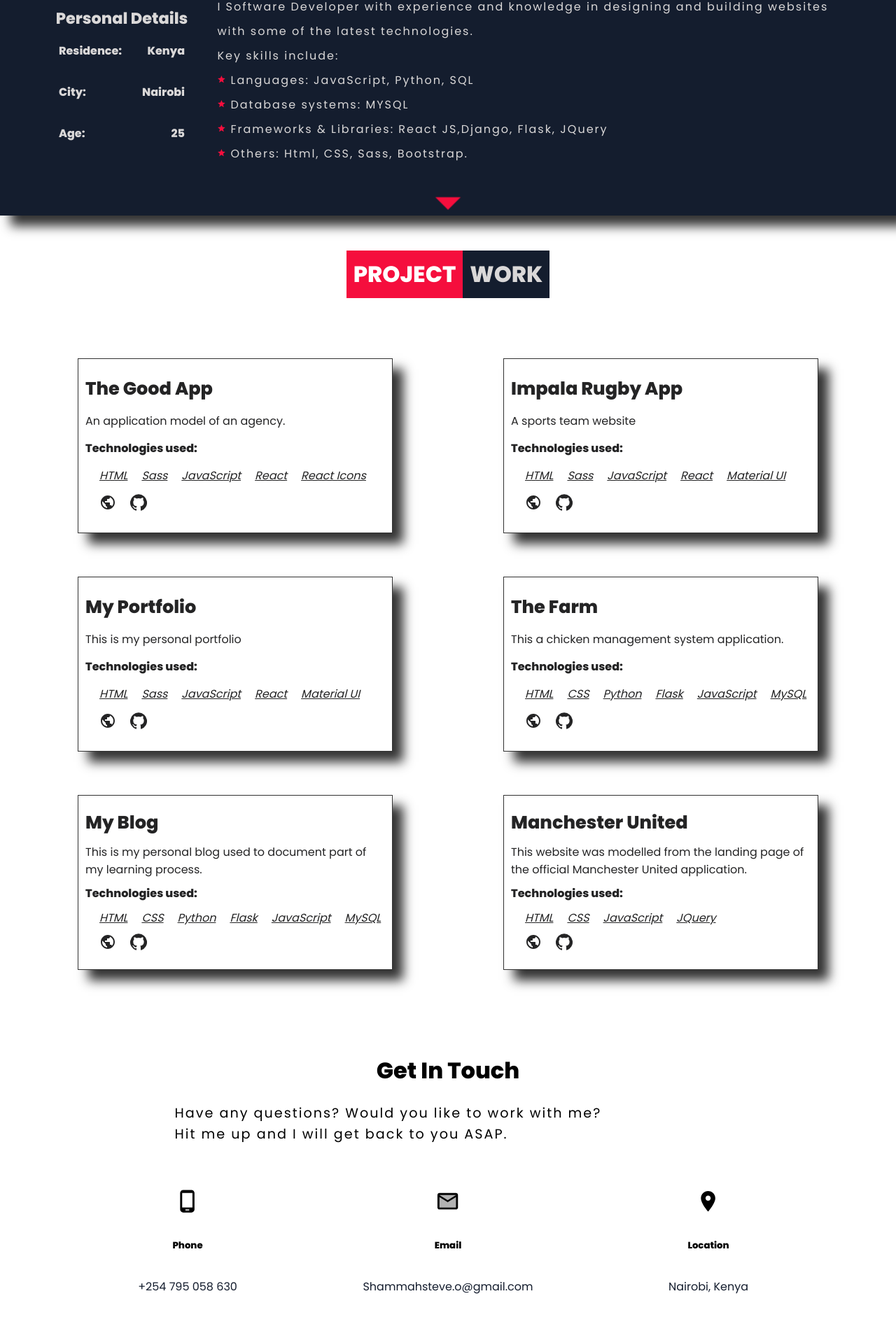
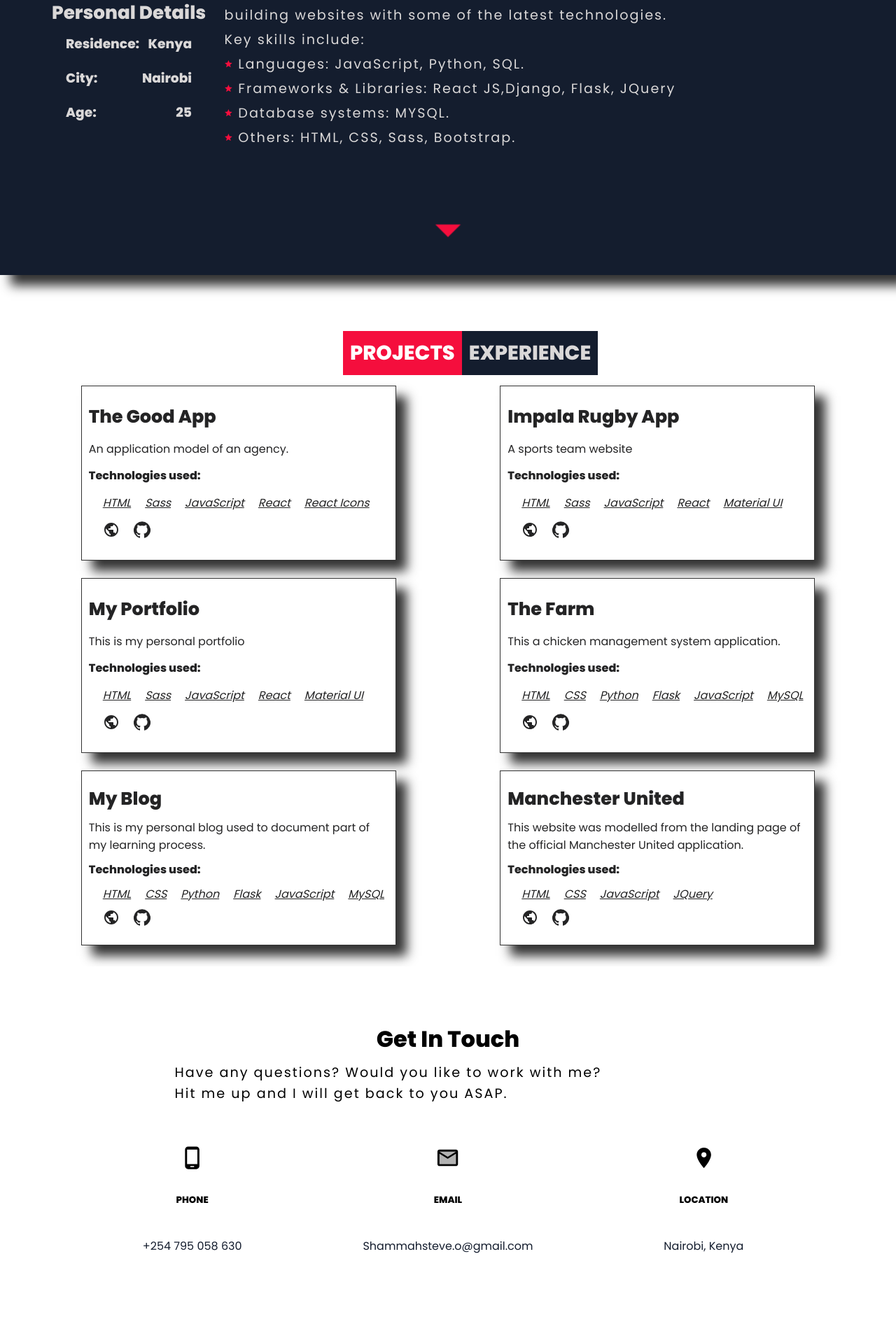
Before and after one commit to steveshammah/my-portfolio, a React (Create React App) app: page / in a window 1280 px wide. Shown: the part 882-2774 px from the top of the page at 70% size. Built offline with nearby package versions, Linux system fonts and the light colour scheme.

Commit message:
projects/work switch update

```diff
--- a/src/components/Contact/Contact.scss
+++ b/src/components/Contact/Contact.scss
@@ -5,20 +5,20 @@
   flex-direction: column;
   align-items: center;
   justify-content: space-between;
-  padding: 30px 20px 10px 20px;
+  padding: 80px 20px 10px 20px;
   width: 100%;
+  margin-top: 80px;
 
   @include screen-size(phone) {
-    height: 120vh;
+    min-height: auto;
   }
 
   @include screen-size(tablet) {
-    height: 100vh;
+    height: 90vh;
   }
 
   @include screen-size(desktop) {
-    height: 100vh;
-    margin-top: 80px;
+    height: 80vh !important;
   }
 
   h2 {
@@ -53,26 +53,28 @@
       display: flex;
       align-items: center;
       justify-content: center;
-      height: 50%;
+      height: 80%;
       width: 100%;
+
+      padding: 10px;
 
       @include screen-size(phone) {
         flex-direction: column;
         margin: 5px;
+        // height: auto;
       }
 
       span {
         display: flex;
         align-items: center;
-
         justify-content: space-around;
         flex-direction: column;
 
         @include screen-size(phone) {
           font-size: 1rem;
           width: 70%;
-          height: 100%;
-          margin: 5px;
+          // height: 100%;
+          margin: 10px 0;
         }
 
         @include screen-size(tablet) {
@@ -89,8 +91,12 @@
         .icon {
           font-size: 2.2rem;
         }
+        h5 {
+          text-transform: uppercase;
+        }
         p {
           color: $mainColor;
+          margin-top: 10px;
         }
       }
     }
--- a/src/components/Intro/Intro.jsx
+++ b/src/components/Intro/Intro.jsx
@@ -23,8 +23,8 @@ export const Intro = ({ setMenuActive }) => {
         "My name you ask?",
         "Steve Shammah",
         "A Full Stack Web Developer",
-        "Enthuisiastic about tech",
-        "and all the bugs that come with it.",
+        "Enthusiastic about software development",
+        "and all the errors that come with it.",
         "...",
       ],
       backSpeed: 60,
@@ -102,11 +102,11 @@ export const Intro = ({ setMenuActive }) => {
             I Software Developer with experience and knowledge in designing and
             building websites with some of the latest technologies. <br /> Key
             skills include: <br /> <Star className='icon' /> Languages:
-            JavaScript, Python, SQL <br /> <Star className='icon' /> Database
-            systems: MYSQL <br />
+            JavaScript, Python, SQL. <br />
             <Star className='icon' /> Frameworks & Libraries: React JS,Django,
-            Flask, JQuery <br /> <Star className='icon' /> Others: Html, CSS,
-            Sass, Bootstrap.
+            Flask, JQuery <br /> <Star className='icon' /> Database systems:
+            MYSQL.
+            <br /> <Star className='icon' /> Others: HTML, CSS, Sass, Bootstrap.
           </p>
         </div>
 
--- a/src/components/Intro/Intro.scss
+++ b/src/components/Intro/Intro.scss
@@ -3,7 +3,7 @@
 .introContainer {
   // background-color: red;
   background-color: $secondaryColor;
-  height: 140vh;
+  height: auto;
   width: 100%;
   display: flex;
   justify-content: flex-start;
@@ -18,7 +18,7 @@
 
   .leftContainer {
     width: 100% !important;
-    height: 70%;
+    height: 90vh;
     position: relative;
     // top: 30vh;
     transition: all ease-in-out 1.5s;
@@ -49,11 +49,13 @@
     }
     .image {
       width: 100%;
-      height: 80%;
+      height: auto;
       display: flex;
       align-items: center;
       justify-content: space-around;
       flex-direction: column;
+      position: relative;
+      top: 30%;
 
       img {
         height: 230px;
@@ -157,7 +159,7 @@
             font-size: 2rem;
 
             &:hover {
-              color: $secondaryColor;
+              color: $tertiaryColor;
             }
           }
         }
@@ -170,26 +172,21 @@
     flex-direction: column;
     align-items: center;
     justify-content: space-around;
-    // position: relative;
-    // top: 35vh;
     box-shadow: 15px 15px 15px #333;
-    // border-radius: 10px;
     width: 100%;
-    height: 30%;
-
+    margin-top: 5px;
     background-color: $mainColor;
     color: $mainTextColor;
 
     @include screen-size(desktop) {
-      height: 30%;
+      height: 30vh;
     }
-    // @include screen-size(tablet) {
-    //   height: 500px;
-    // }
-    // @include screen-size(phone) {
-    //   // top: 40vh;
-    //   height: 75%;
-    // }
+    @include screen-size(tablet) {
+      min-height: 60vh;
+    }
+    @include screen-size(phone) {
+      height: 90vh;
+    }
 
     .container {
       width: 90%;
@@ -209,7 +206,7 @@
         align-items: center;
         justify-content: space-around;
         height: 80%;
-        font-size: 1.2rem;
+        font-size: 1.4rem;
 
         @include screen-size(phone) {
           height: 50%;
@@ -228,9 +225,10 @@
       p {
         line-height: 35px;
         letter-spacing: 2px;
-        padding: 10px;
+        padding: 20px;
         width: 80%;
-        height: 100%;
+        height: 80%;
+        font-size: 1.2rem;
 
         @include screen-size(phone) {
           width: 100%;
--- a/src/components/Portfolio/Experience.jsx
+++ b/src/components/Portfolio/Experience.jsx
@@ -2,22 +2,22 @@ import "./Portfolio.scss";
 import { useState, useEffect } from "react";
 
 export const Experience = ({ setMenuActive }) => {
-  const [activeYear, setActiveYear] = useState(2020);
+  const [activeYear, setActiveYear] = useState("2020");
   const [activeJob, setActiveJob] = useState([]);
+  const workYears = ["2022", "2020", "2017"];
 
   useEffect(() => {
     setJob();
 
     // eslint-disable-next-line
   }, [activeYear]);
-  const workYears = [2020, 2019, 2017];
 
   //   Jobs Object
   const jobs = [
     {
       company: "Resolution Insurance Ltd",
-      joinDate: 2020,
-      leaveDate: "Present",
+      joinDate: "July 2020",
+      leaveDate: "January 2022",
       role: "Underwriting Executive",
       desc: [
         " Reconciled group and individual renewal rates based on information provided by the Underwriters and actuarial/pricing department using the organisation’s core system. The process generates invoices for finance approval.",
@@ -27,8 +27,8 @@ export const Experience = ({ setMenuActive }) => {
     },
     {
       company: "Resolution Insurance Ltd",
-      joinDate: 2019,
-      leaveDate: 2020,
+      joinDate: "April 2019",
+      leaveDate: "July 2020",
       role: "Claims Executive",
       desc: [
         "Examined claims forms and other records to determine insurance coverage and validity.",
@@ -38,9 +38,9 @@ export const Experience = ({ setMenuActive }) => {
     },
     {
       company: "Fashtech Computers Ltd",
-      joinDate: 2017,
-      leaveDate: 2018,
-      role: "IT Technician",
+      joinDate: "September 2017",
+      leaveDate: "December 2017",
+      role: "IT Technician - Internship",
       desc: [
         " Gained experience with computer diagnostics of both hardware and software.",
         " Computers, laptops and other peripheral hardware repairs",
@@ -52,7 +52,7 @@ export const Experience = ({ setMenuActive }) => {
   //   Set Selected Job -Year
   const setJob = () => {
     // eslint-disable-next-line
-    const job = jobs.filter((job) => job.joinDate == activeYear);
+    const job = jobs.filter((job) => job.leaveDate.includes(activeYear));
     setActiveJob(job);
   };
 
@@ -93,14 +93,10 @@ export const Experience = ({ setMenuActive }) => {
                   <i>{item.role}</i>
                 </h4>
 
-                <span>
-                  <h4>
-                    <i>{item.joinDate}</i>
-                  </h4>{" "}
-                  -{" "}
-                  <h4>
-                    <i>{item.leaveDate}</i>
-                  </h4>
+                <span className='work-period'>
+                  From
+                  <i>{item.joinDate} </i> to
+                  <i> {item.leaveDate}</i>{" "}
                 </span>
               </div>
               <div className='job-description'>
--- a/src/components/Portfolio/Portfolio.jsx
+++ b/src/components/Portfolio/Portfolio.jsx
@@ -14,13 +14,13 @@ export const Portfolio = ({ setMenuActive, menuActive }) => {
       <span className='project-view'>
         {projectView ? (
           <>
-            <h2 className='active'>Project</h2>
-            <h2 onClick={() => setProjectView(!projectView)}>Work</h2>
+            <h2 className='active'>Projects</h2>
+            <h2 onClick={() => setProjectView(!projectView)}>Experience</h2>
           </>
         ) : (
           <>
-            <h2 onClick={() => setProjectView(!projectView)}>Project</h2>
-            <h2 className='active'>Work</h2>
+            <h2 onClick={() => setProjectView(!projectView)}>Projects</h2>
+            <h2 className='active'>Experience</h2>
           </>
         )}
       </span>{" "}
--- a/src/components/Portfolio/Portfolio.scss
+++ b/src/components/Portfolio/Portfolio.scss
@@ -4,21 +4,43 @@
   display: flex;
   flex-direction: column;
   align-items: center;
-  justify-content: center;
-  // background-color: red;
+  justify-content: space-around;
   // top: 200px;
-  position: relative;
-  margin-top: 50px;
+  // position: relative;
+  padding: 80px 10px 10px 10px;
+  overflow: hidden;
+
+  // background-color: lime;
+
+  @include screen-size(phone) {
+    height: auto;
+  }
+  @include screen-size(tablet) {
+    height: auto;
+  }
+
+  @include screen-size(desktop) {
+    height: 100vh;
+  }
 
   .project-view {
     display: flex;
     align-items: center;
     justify-content: space-around;
     margin-bottom: 10px;
-    width: auto;
+
+    @include screen-size(phone) {
+      width: 300px;
+    }
+    @include screen-size(tablet) {
+      width: 300px;
+    }
+
+    @include screen-size(desktop) {
+      width: 400px;
+    }
 
     h2 {
-      font-size: 2rem;
       padding: 10px;
       text-transform: uppercase;
       // display: block;
@@ -32,6 +54,17 @@
         color: white;
         cursor: default;
       }
+
+      @include screen-size(phone) {
+        font-size: 1.4rem;
+      }
+      @include screen-size(tablet) {
+        font-size: 1.8rem;
+      }
+
+      @include screen-size(desktop) {
+        font-size: 2rem;
+      }
     }
   }
 
@@ -39,18 +72,19 @@
     display: flex;
     flex-wrap: wrap;
     // flex-direction: column;
-    align-items: center;
+    align-items: flex-end;
     justify-content: center;
 
     @include screen-size(phone) {
       height: auto;
     }
     @include screen-size(tablet) {
-      height: 130vh;
+      height: auto !important;
     }
 
     @include screen-size(desktop) {
-      height: 90vh !important;
+      // height: 90vh !important;
+      height: 90% !important;
     }
 
     .projectsContainer {
@@ -60,6 +94,7 @@
       align-items: center;
       width: 95%;
       height: 90%;
+      // background-color: red;
 
       .project {
         width: 450px;
@@ -189,7 +224,7 @@
       .work {
         padding: 10px;
         width: 80%;
-        min-height: 50%;
+        // min-height: 70%;
         display: flex;
         flex-direction: column;
         align-items: center;
@@ -215,14 +250,20 @@
 
           h3 {
             font-size: 1.4rem;
+            text-transform: uppercase;
           }
-          span {
+          h4 {
+            font-weight: 500;
+            text-transform: uppercase;
+          }
+          .work-period {
             display: flex;
             justify-content: space-between;
             align-items: center;
-            width: 110px;
+            min-width: 110px;
 
-            h4 {
+            i {
+              margin: 0 20px;
               font-weight: 500;
             }
           }
--- a/src/global.scss
+++ b/src/global.scss
@@ -22,16 +22,18 @@ html {
 }
 
 .app {
-  > &section {
+  > .sections {
     scroll-snap-align: start;
+    // background-color: lime;
   }
 
-}
-section {
-  scrollbar-width: none;
-  &::-webkit-scrollbar {
-    display: none;
-    scroll-behavior: smooth;
+  section {
+    margin-top: 0;
+    scrollbar-width: none;
+    &::-webkit-scrollbar {
+      display: none;
+      scroll-behavior: smooth;
+    }
   }
 }
 
```
